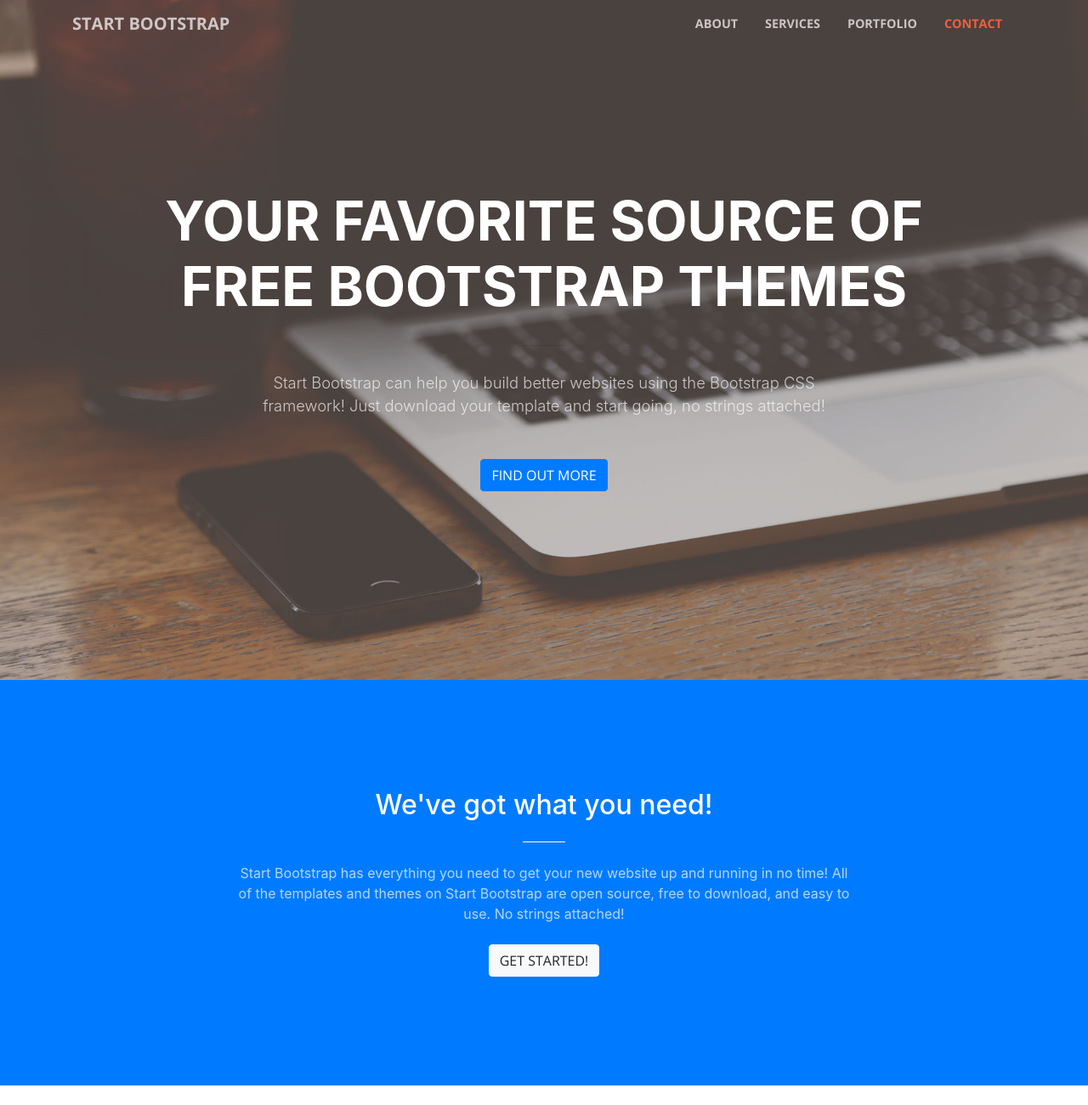
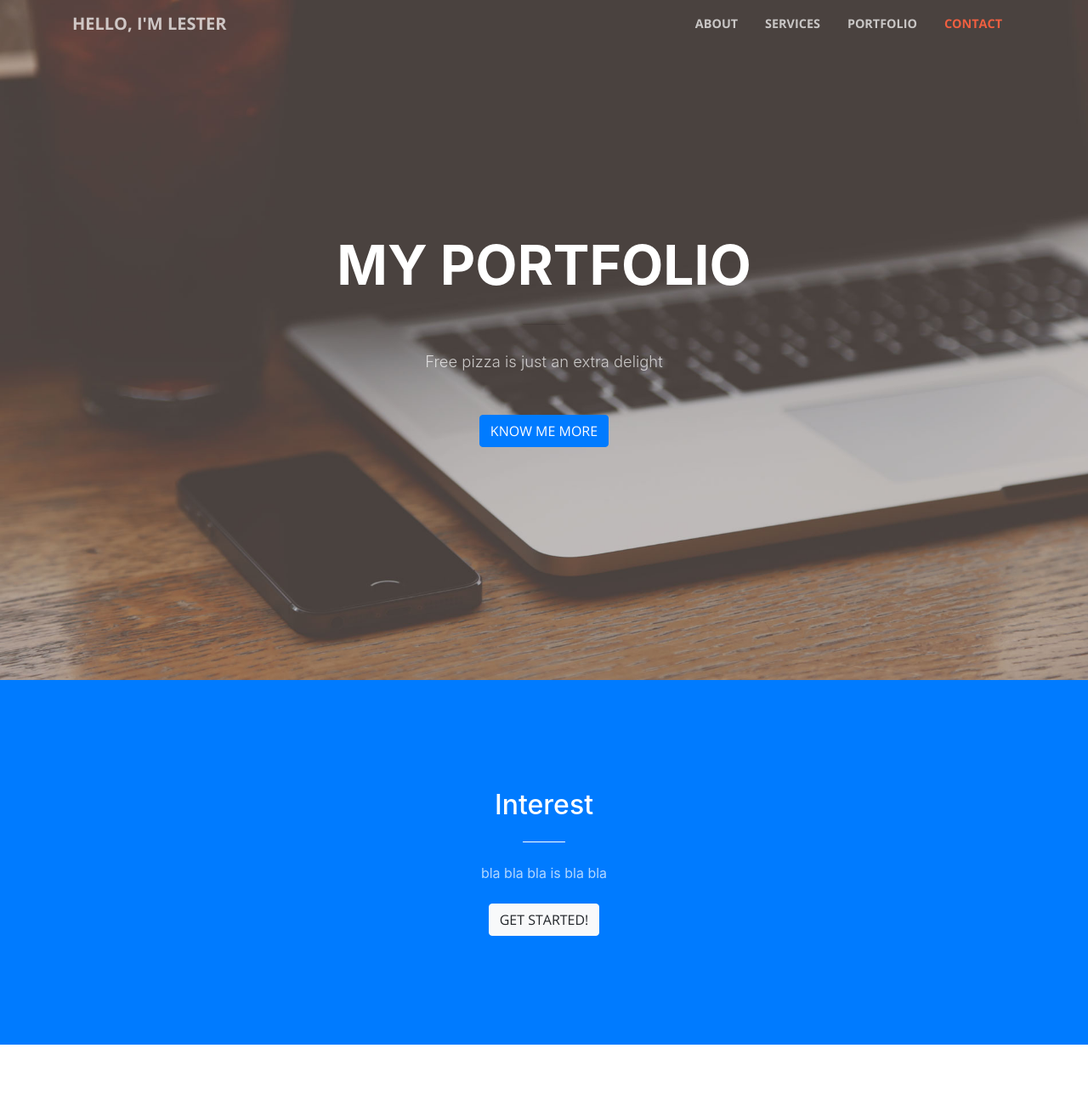
Before and after one commit to Lesterdg/Lesterfrias, a website with bundled scripts: page index.html in a window 1280 px wide. Shown: the top 1300 px of the page at 85% size. Built offline with nearby package versions, Linux system fonts and the light colour scheme.

Commit message:
Modified index.html

```diff
--- a/index.html
+++ b/index.html
@@ -8,7 +8,7 @@
     <meta name="description" content="">
     <meta name="author" content="">
 
-    <title>Creative - Start Bootstrap Theme</title>
+    <title>Welcome to my portfolio</title>
 
     <!-- Bootstrap core CSS -->
     <link href="vendor/bootstrap/css/bootstrap.min.css" rel="stylesheet">
@@ -31,7 +31,7 @@
     <!-- Navigation -->
     <nav class="navbar navbar-expand-lg navbar-light fixed-top" id="mainNav">
       <div class="container">
-        <a class="navbar-brand js-scroll-trigger" href="#page-top">Start Bootstrap</a>
+        <a class="navbar-brand js-scroll-trigger" href="#page-top">Hello, I'm Lester</a>
         <button class="navbar-toggler navbar-toggler-right" type="button" data-toggle="collapse" data-target="#navbarResponsive" aria-controls="navbarResponsive" aria-expanded="false" aria-label="Toggle navigation">
           <span class="navbar-toggler-icon"></span>
         </button>
@@ -59,13 +59,13 @@
         <div class="row">
           <div class="col-lg-10 mx-auto">
             <h1 class="text-uppercase">
-              <strong>Your Favorite Source of Free Bootstrap Themes</strong>
+              <strong>MY PORTFOLIO</strong>
             </h1>
             <hr>
           </div>
           <div class="col-lg-8 mx-auto">
-            <p class="text-faded mb-5">Start Bootstrap can help you build better websites using the Bootstrap CSS framework! Just download your template and start going, no strings attached!</p>
-            <a class="btn btn-primary btn-xl js-scroll-trigger" href="#about">Find Out More</a>
+            <p class="text-faded mb-5">Free pizza is just an extra delight</p>
+            <a class="btn btn-primary btn-xl js-scroll-trigger" href="#about">KNOW ME MORE</a>
           </div>
         </div>
       </div>
@@ -75,9 +75,9 @@
       <div class="container">
         <div class="row">
           <div class="col-lg-8 mx-auto text-center">
-            <h2 class="section-heading text-white">We've got what you need!</h2>
+            <h2 class="section-heading text-white">Interest</h2>
             <hr class="light my-4">
-            <p class="text-faded mb-4">Start Bootstrap has everything you need to get your new website up and running in no time! All of the templates and themes on Start Bootstrap are open source, free to download, and easy to use. No strings attached!</p>
+            <p class="text-faded mb-4">bla bla bla is bla bla </p>
             <a class="btn btn-light btn-xl js-scroll-trigger" href="#services">Get Started!</a>
           </div>
         </div>
@@ -226,8 +226,8 @@
 
     <section class="bg-dark text-white">
       <div class="container text-center">
-        <h2 class="mb-4">Free Download at Start Bootstrap!</h2>
-        <a class="btn btn-light btn-xl sr-button" href="http://startbootstrap.com/template-overviews/creative/">Download Now!</a>
+        <h2 class="mb-4">Free Pizaa</h2>
+        <a class="btn btn-light btn-xl sr-button" href="http://startbootstrap.com/template-overviews/creative/">Know how</a>
       </div>
     </section>
 
@@ -243,12 +243,12 @@
         <div class="row">
           <div class="col-lg-4 ml-auto text-center">
             <i class="fas fa-phone fa-3x mb-3 sr-contact-1"></i>
-            <p>123-456-6789</p>
+            <p>0920-8830-090</p>
           </div>
           <div class="col-lg-4 mr-auto text-center">
             <i class="fas fa-envelope fa-3x mb-3 sr-contact-2"></i>
             <p>
-              <a href="mailto:your-email@your-domain.com">feedback@startbootstrap.com</a>
+              <a href="mailto:your-email@your-domain.com">myemail.com</a>
             </p>
           </div>
         </div>
```
Also changed, not shown: 3 other files.
